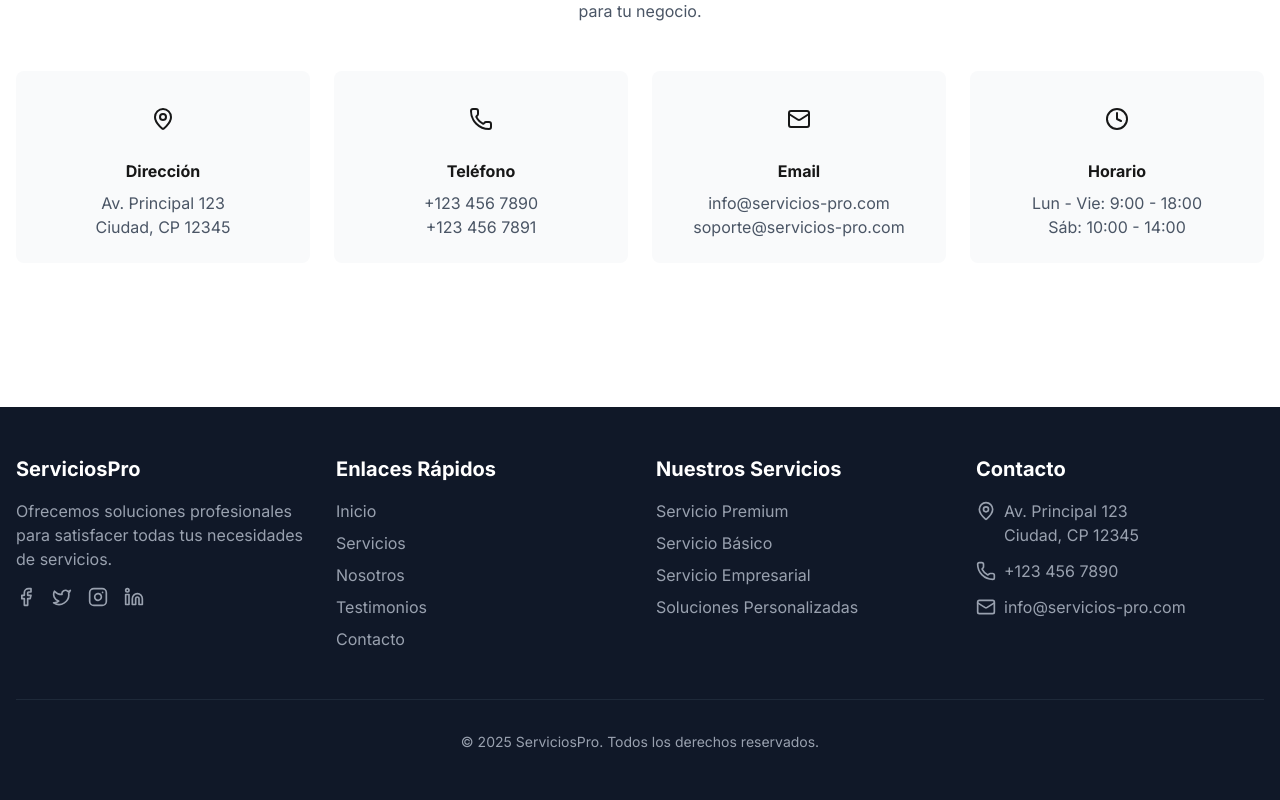
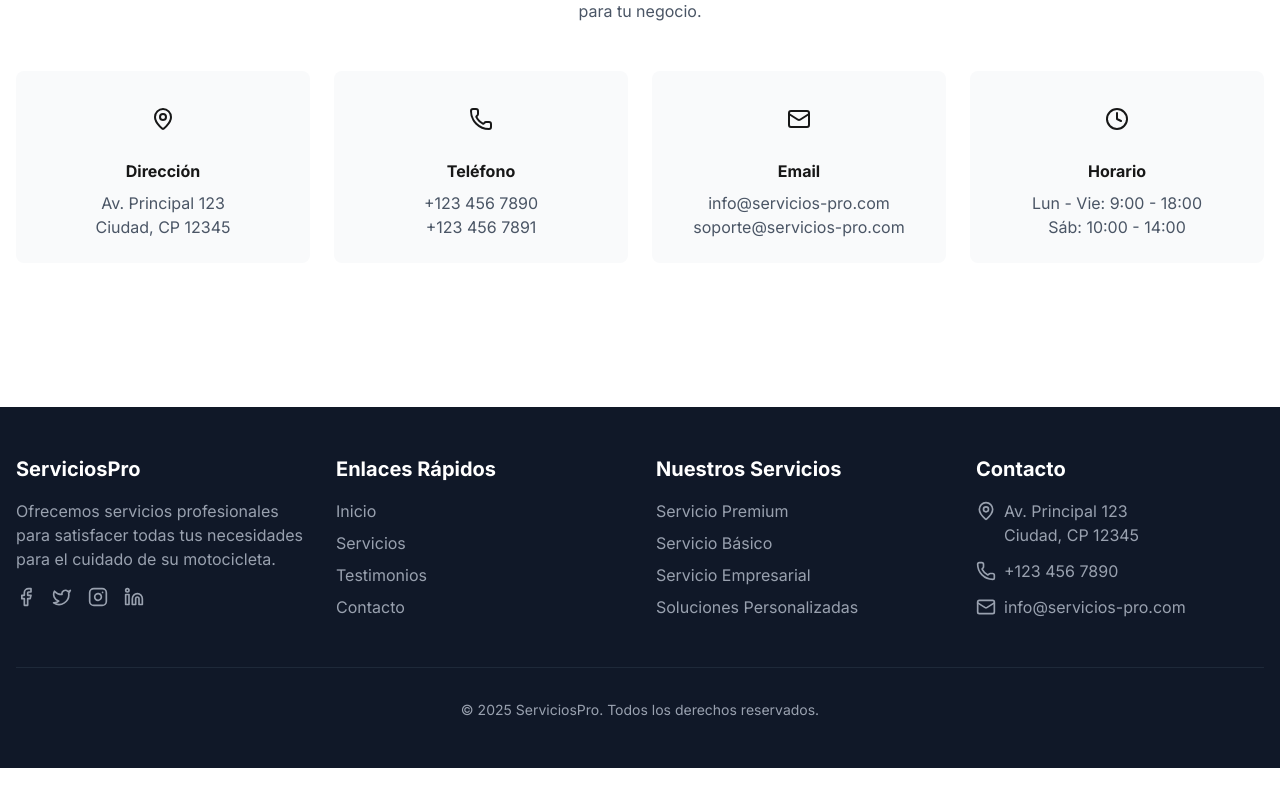
Before and after one commit to danielgiraldod12/ServiciosPro, a Next.js app in the folder serviciospro/: page / in a window 1280 px wide. Shown: the part 2167-2967 px from the top of the page. After the commit the page ends 2935 px from the top, so only its background shows below. Built offline with nearby package versions, Linux system fonts and the light colour scheme; no server answers.

Commit message:
Ajuste Footer

```diff
--- a/serviciospro/src/app/components/footer.tsx
+++ b/serviciospro/src/app/components/footer.tsx
@@ -9,7 +9,7 @@ export default function Footer() {
           <div>
             <h3 className="text-xl font-bold mb-4">ServiciosPro</h3>
             <p className="text-gray-400 mb-4">
-              Ofrecemos soluciones profesionales para satisfacer todas tus necesidades de servicios.
+              Ofrecemos servicios profesionales para satisfacer todas tus necesidades para el cuidado de su motocicleta.
             </p>
             <div className="flex space-x-4">
               <Link href="#" className="text-gray-400 hover:text-white transition-colors">
@@ -46,12 +46,7 @@ export default function Footer() {
                 </Link>
               </li>
               <li>
-                <Link href="/about" className="text-gray-400 hover:text-white transition-colors">
-                  Nosotros
-                </Link>
-              </li>
-              <li>
-                <Link href="/testimonials" className="text-gray-400 hover:text-white transition-colors">
+                <Link href="/#testimonials" className="text-gray-400 hover:text-white transition-colors">
                   Testimonios
                 </Link>
               </li>
```
